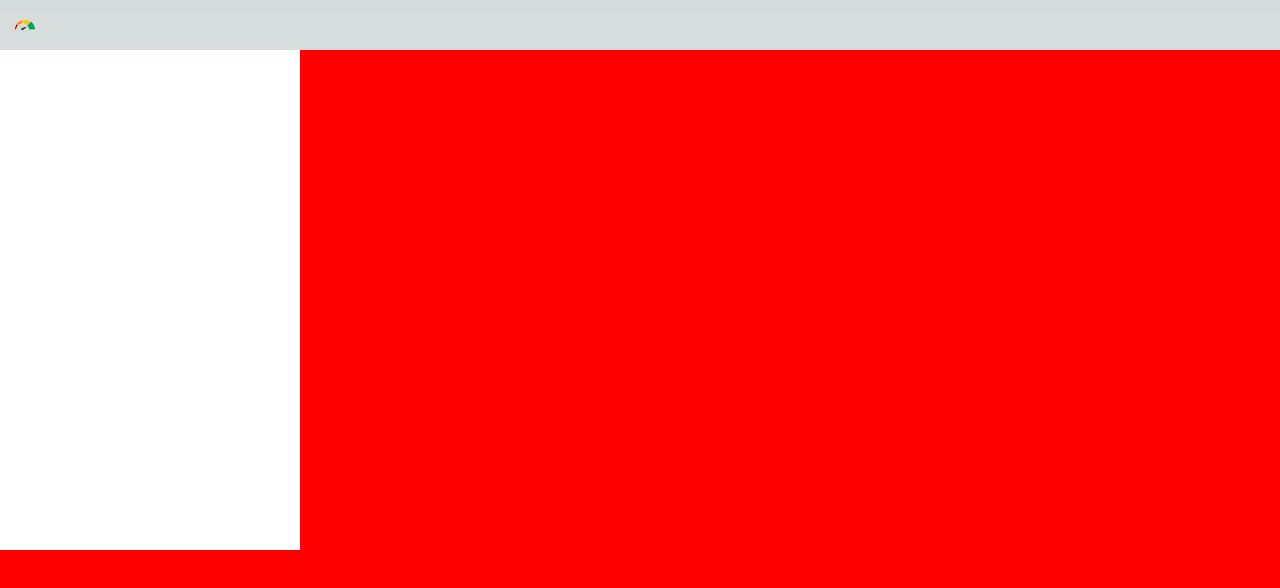
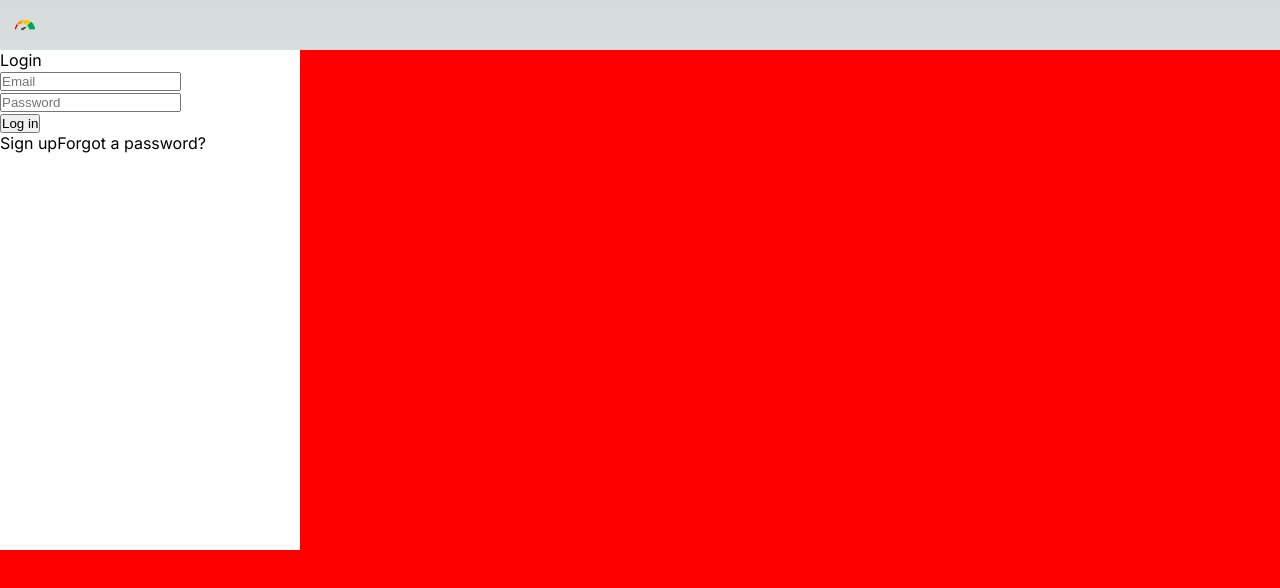
Before and after one commit to pavelnaradovy/frontend, a Next.js app: page /login in a window 1280 px wide. Shown: the top 588 px of the page. Built offline with nearby package versions, Linux system fonts and the light colour scheme.

Commit message:
Add login murkups

```diff
--- a/app/login/page.tsx
+++ b/app/login/page.tsx
@@ -1,8 +1,39 @@
+"use client";
+
+import { useState } from "react";
 import styles from "./styles.module.sass";
-export default function Login() {
+import Link from "next/link";
+
+export default async function Login() {
+  const [email, setEmail] = useState("");
+  const [password, setPassword] = useState("");
+
+
+
   return (
     <div className={styles.wrapper}>
-      <div className={styles.container}></div>
+      <div className={styles.container}>
+        <div className={styles.content}>
+          <span>Login</span>
+          <div className={styles.content__inputs}>
+            <input
+              value={email}
+              onChange={(e) => setEmail(e.target.value)}
+              placeholder="Email"
+            />
+            <input
+              value={password}
+              onChange={(e) => setPassword(e.target.value)}
+              placeholder="Password"
+            />
+          </div>
+          <button>Log in</button>
+          <div className={styles.content__links}>
+            <Link href="/register">Sign up</Link>
+            <Link href="/restore-password">Forgot a password?</Link>
+          </div>
+        </div>
+      </div>
     </div>
   );
 }
```
